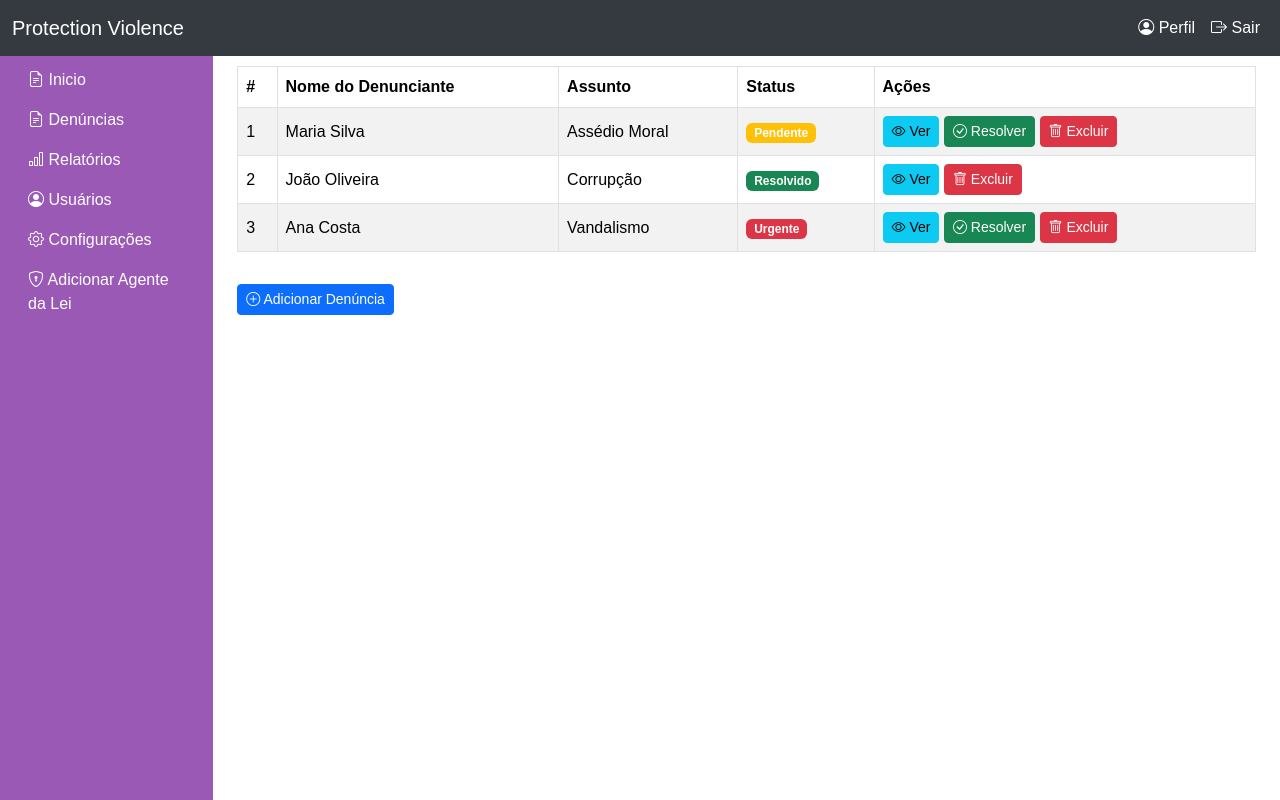
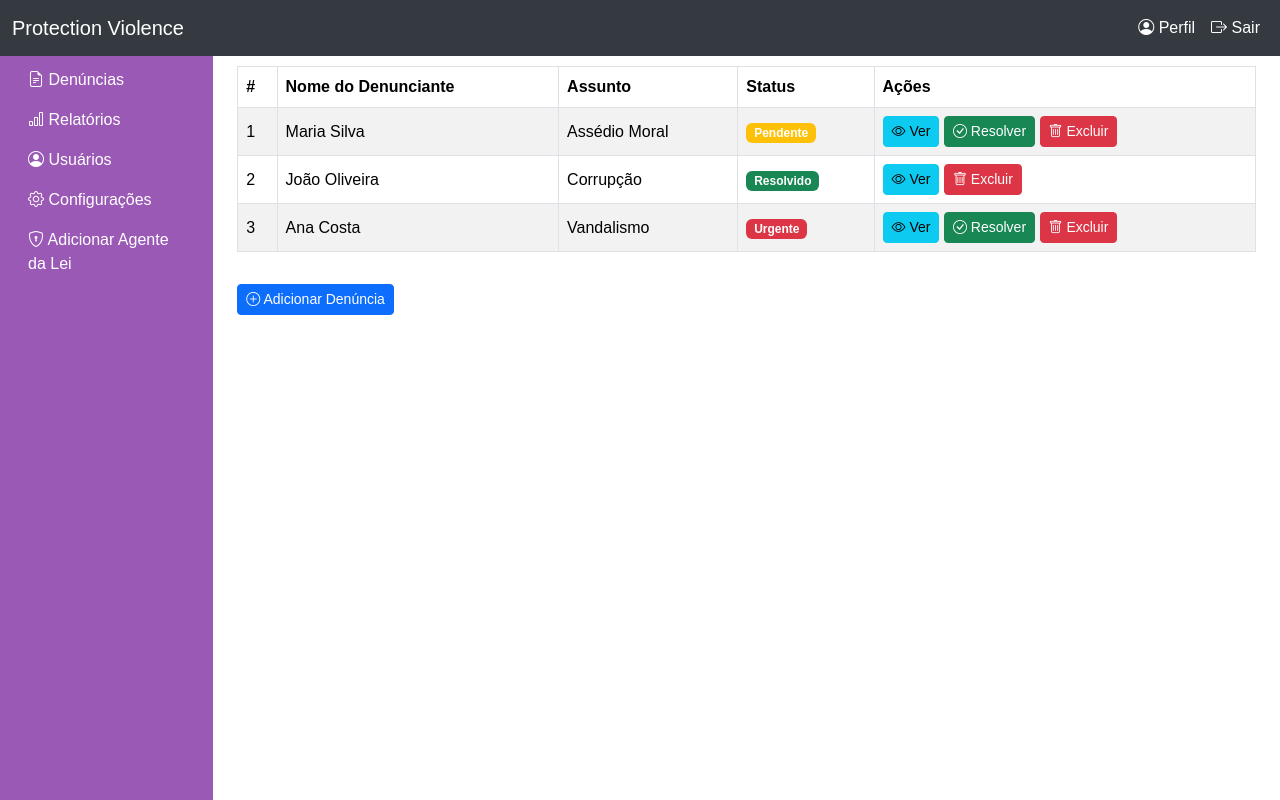
Before and after one commit to Key0303/protection_violence, a PHP site: page /admin/dashboard.php in a window 1280 px wide. Run offline with PHP 8.4, Linux system fonts and the light colour scheme.

Commit message:
novos arquivos

```diff
--- a/admin/dashboard.php
+++ b/admin/dashboard.php
@@ -64,12 +64,7 @@
             <nav id="sidebar" class="col-md-3 col-lg-2 d-md-block sidebar">
                 <div class="position-sticky">
                     <ul class="nav flex-column">
-                        <li class="nav-item">
-                            <a class="nav-link" href="denuncias.html">
-                                <i class="bi bi-file-earmark-text"></i>
-                                Inicio
-                            </a>
-                        </li>
+
                          <li class="nav-item">
                             <a class="nav-link" href="denuncias.html">
                                 <i class="bi bi-file-earmark-text"></i>
```
